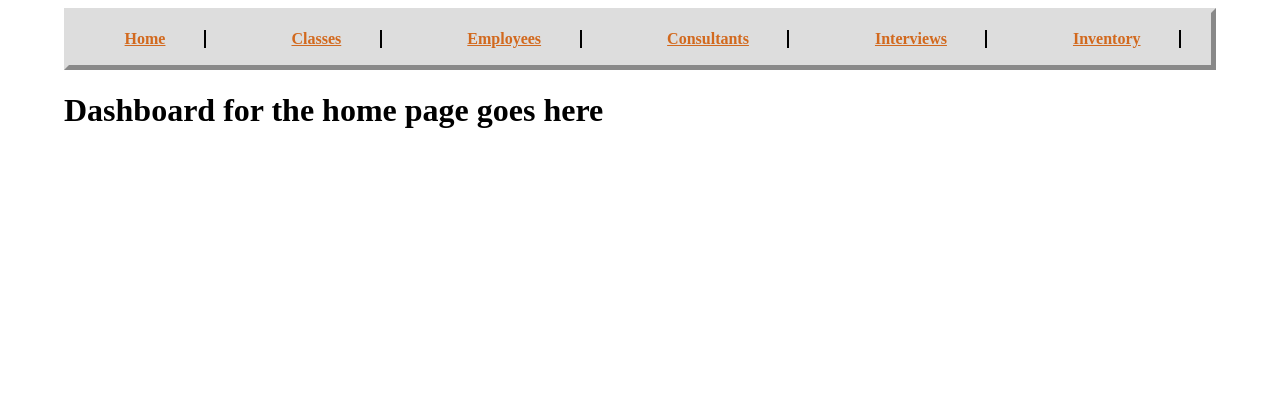
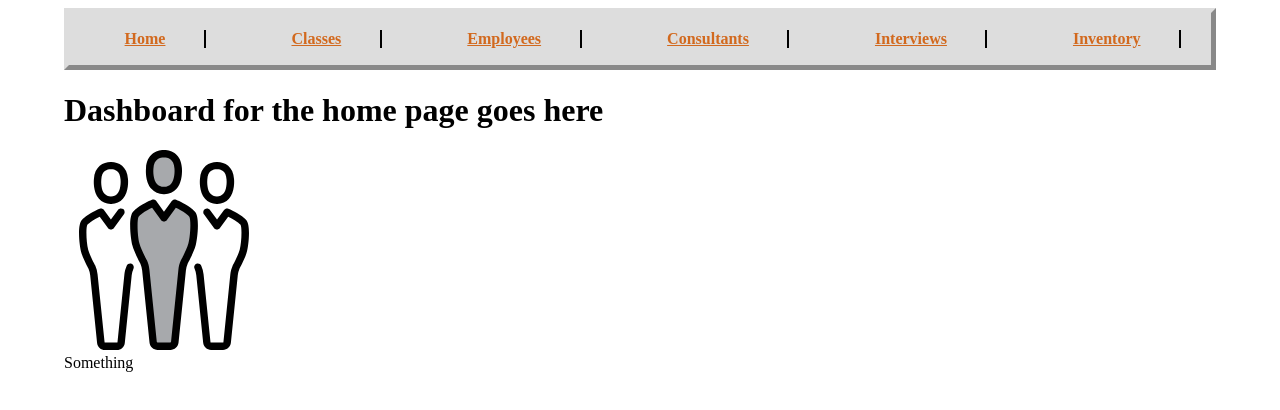
Before and after one commit to kcabhish/mamphuli, a website: page views/index.html at #!/home in a window 1280 px wide. Drawn offline with nearby package versions, Linux system fonts and the light colour scheme; some packages are replaced by stand-ins of ours.

Commit message:
added svg files

```diff
--- a/style/style.css
+++ b/style/style.css
@@ -6,6 +6,10 @@ body{
     margin-right:30px;
 }
 
+.dashboard-content > .dash-image > img {
+    height:200px;
+    width:200px;
+}
 
 div.nav-bar{
     display: flex;
--- a/views/home.html
+++ b/views/home.html
@@ -1 +1,9 @@
 <h1>Dashboard for the home page goes here</h1>
+<div class="dashboard-content">
+    <div class="dash-image">
+        <img src="/static_files/svg/consultants.svg">
+    </div>
+    <div class="dash-title">
+        Something
+    </div>
+</div>
```
Also changed, not shown: static_files/svg/consultants.svg (added), static_files/svg/employee.svg (added), static_files/svg/interview.svg (added), static_files/svg/people.png (deleted).
